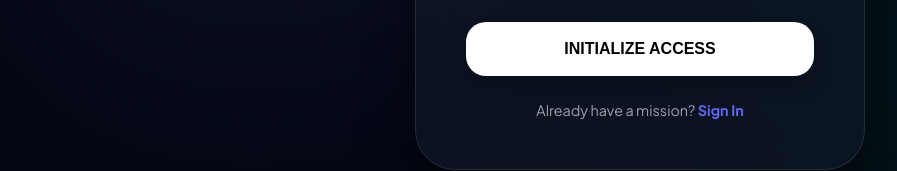
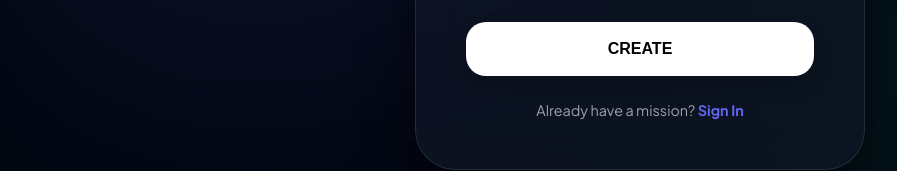
Before and after one commit to muhammadfisabilillah/coord, a plain HTML site: page register.html in a window 1280 px wide. Shown: the part 503-674 px from the top of the page, without its empty margins (0-897 px from the left). Drawn offline with Linux system fonts and the light colour scheme.

Commit message:
Update register.html

```diff
--- a/register.html
+++ b/register.html
@@ -91,7 +91,7 @@
 
     <input type="email" id="regEmail" placeholder="New Email Address">
     <input type="password" id="regPass" placeholder="Secret Password">
-    <button class="btn-reg" onclick="handleRegister()">INITIALIZE ACCESS</button>
+    <button class="btn-reg" onclick="handleRegister()">CREATE</button>
 
     <div class="footer-text">
         Already have a mission? <a href="login.html">Sign In</a>
```
